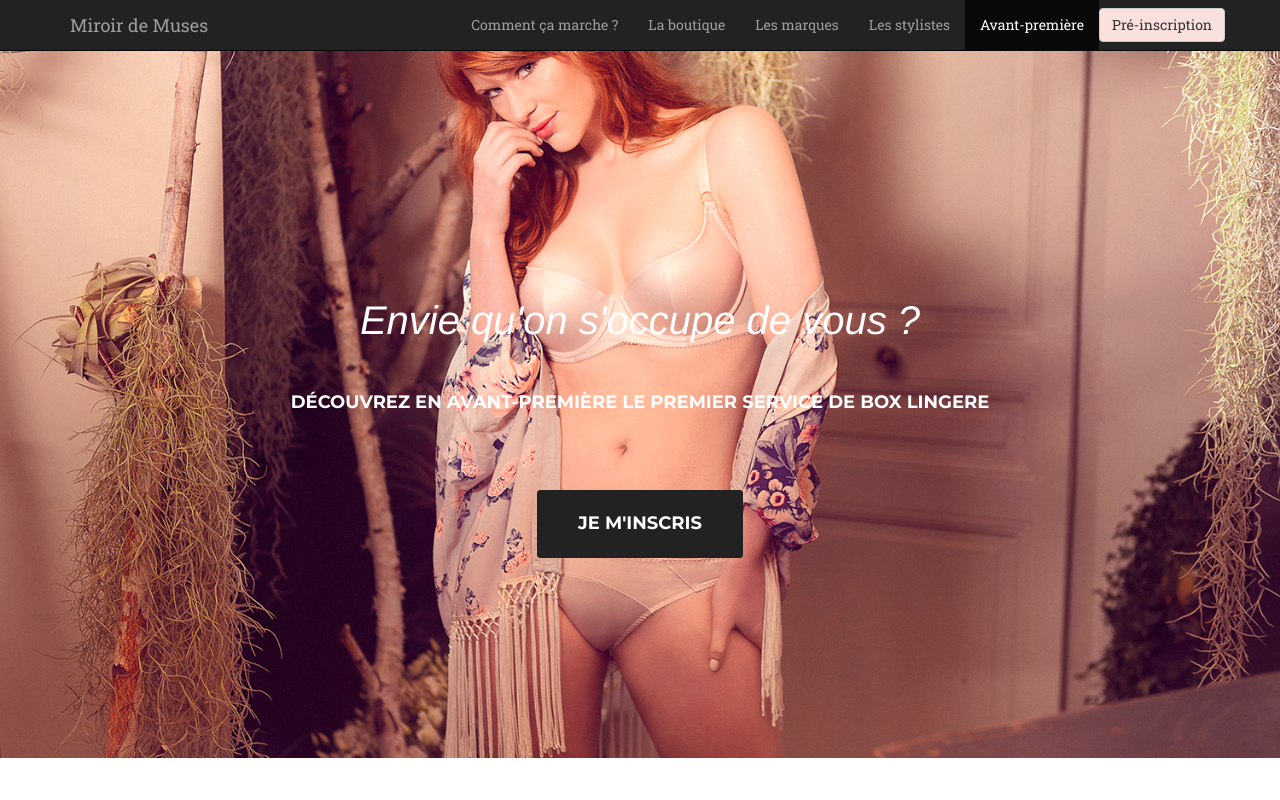
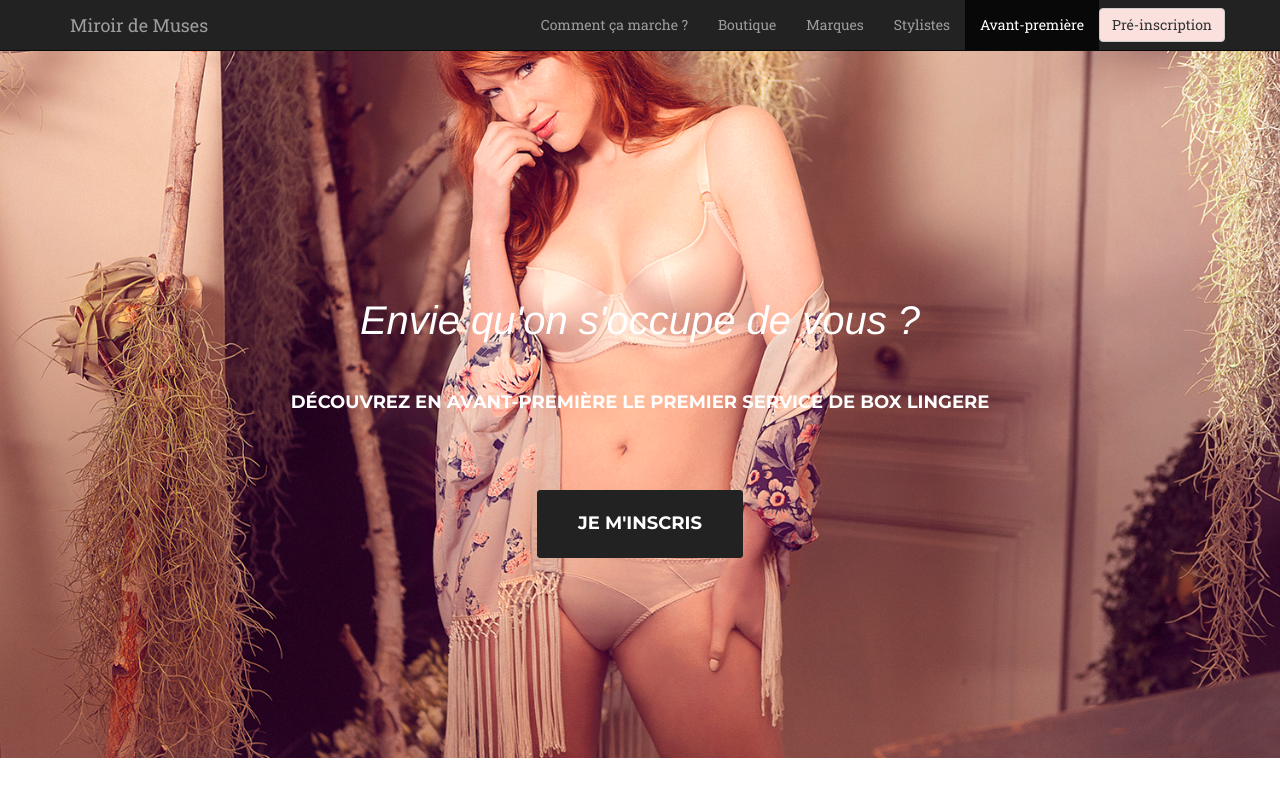
Before and after one commit to margotpages/myboxmiroirdemuses_landingpage, a plain HTML site: page index.html in a window 1280 px wide. Shown: the top 800 px of the page. Drawn offline with nearby package versions, Linux system fonts and the light colour scheme; a web font is replaced by a local one.

Commit message:
premiere version

```diff
--- a/index.html
+++ b/index.html
@@ -59,14 +59,14 @@
                         <a class="page-scroll" href="#services">Comment ça marche ?</a>
                     </li>
                     <li>
-                        <a class="page-scroll" href="#portfolio">La boutique</a>
+                        <a class="page-scroll" href="#portfolio">Boutique</a>
                     </li>
                     <li>
                     <li>
-                        <a class="page-scroll" href="#marques">Les marques</a>
+                        <a class="page-scroll" href="#marques">Marques</a>
                     </li>
                     <li>
-                        <a class="page-scroll" href="#team">Les stylistes</a>
+                        <a class="page-scroll" href="#team">Stylistes</a>
                     </li>
                     <li>
                         <a class="page-scroll" href="#about">Avant-première</a>
```
